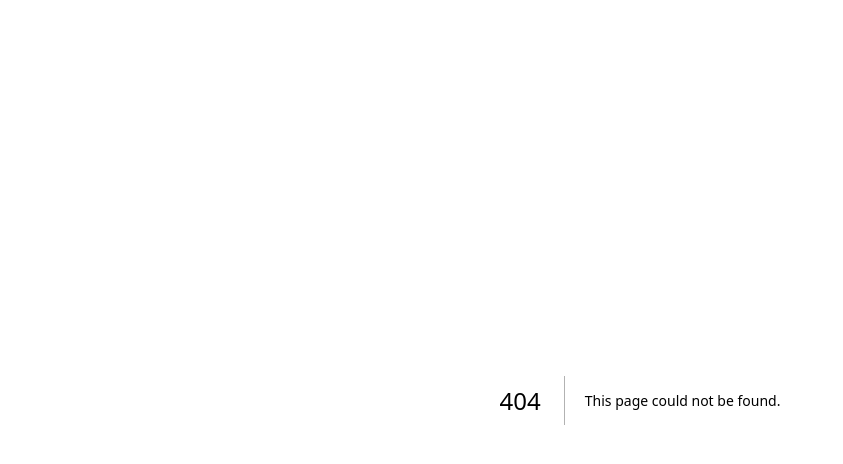
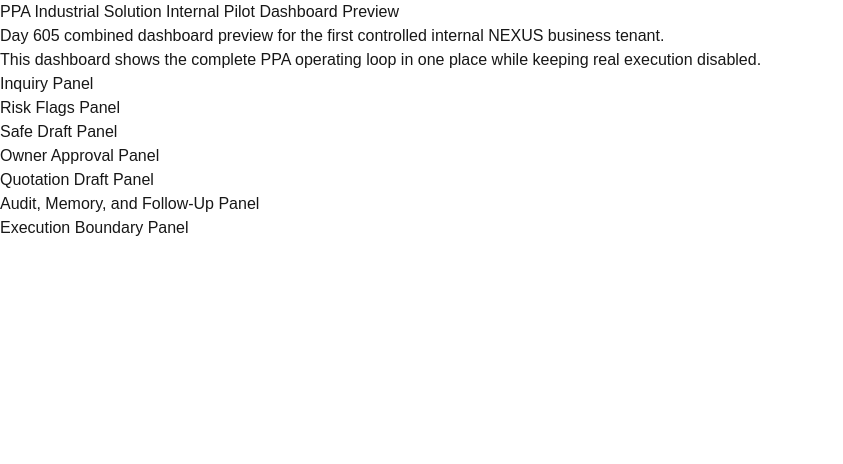
Before and after one commit to celerishealth/NEXUS, a Next.js app in the folder nexus-app/: page /nexus-ppa-pilot-dashboard in a window 1280 px wide. Before the commit this address had no page. Shown: the top 464 px of the page, without its empty margins (0-843 px from the left). Built offline with nearby package versions, Linux system fonts and the light colour scheme.

Commit message:
Day 605: add PPA internal pilot dashboard preview v1

```diff
--- /dev/null
+++ b/nexus-app/app/nexus-ppa-pilot-dashboard/page.tsx
@@ -0,0 +1,26 @@
+export default function NexusPpaPilotDashboardPage() {
+  return (
+    <main>
+      <h1>PPA Industrial Solution Internal Pilot Dashboard Preview</h1>
+      <p>Day 605 combined dashboard preview for the first controlled internal NEXUS business tenant.</p>
+      <p>This dashboard shows the complete PPA operating loop in one place while keeping real execution disabled.</p>
+      <h2>Inquiry Panel</h2>
+      <ul>
+      </ul>
+      <h2>Risk Flags Panel</h2>
+      <ul>
+      </ul>
+      <h2>Safe Draft Panel</h2>
+      <h2>Owner Approval Panel</h2>
+      <ul>
+      </ul>
+      <h2>Quotation Draft Panel</h2>
+      <ul>
+      </ul>
+      <h2>Audit, Memory, and Follow-Up Panel</h2>
+      <ul>
+      </ul>
+      <h2>Execution Boundary Panel</h2>
+    </main>
+  );
+}
```
